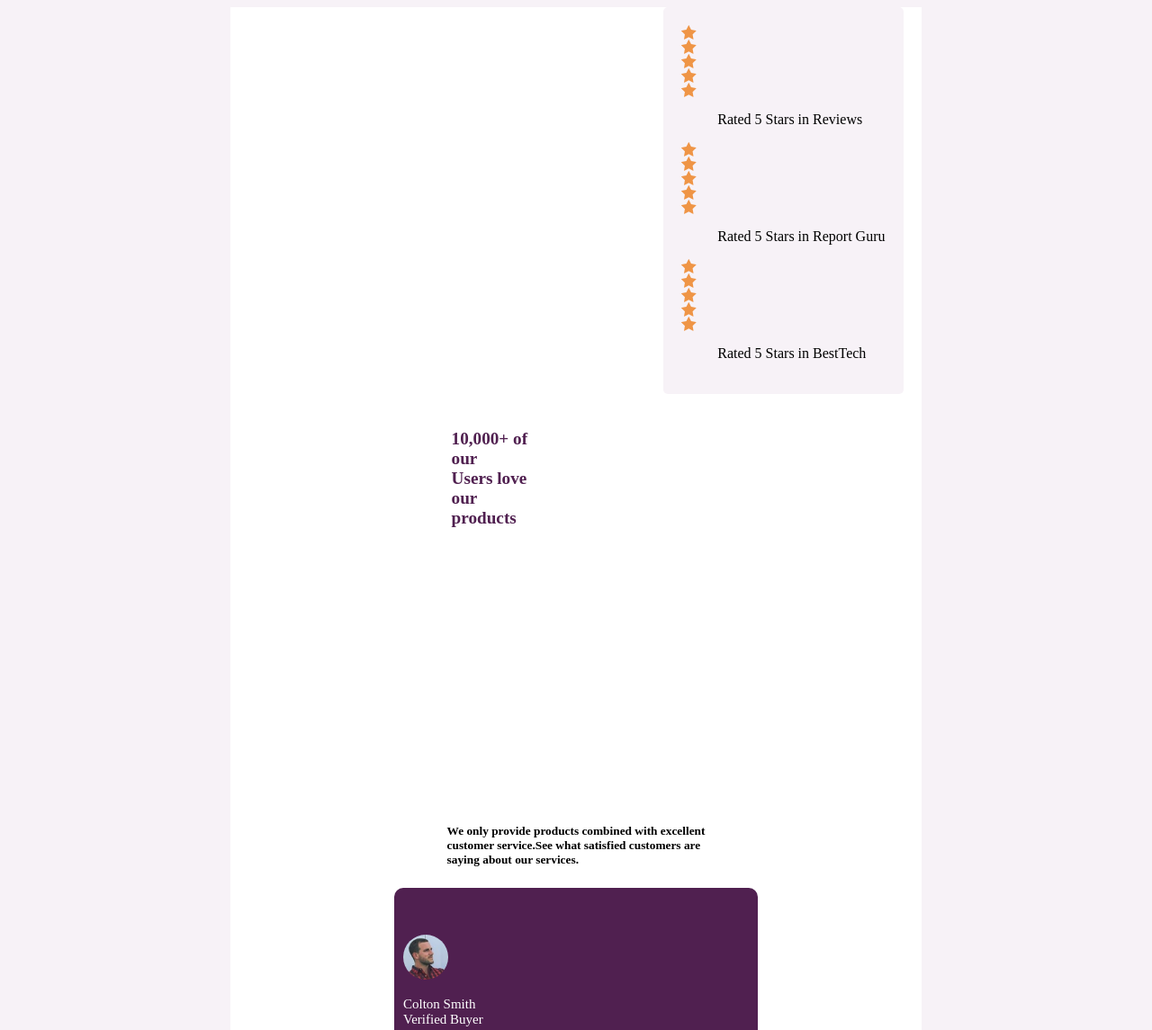
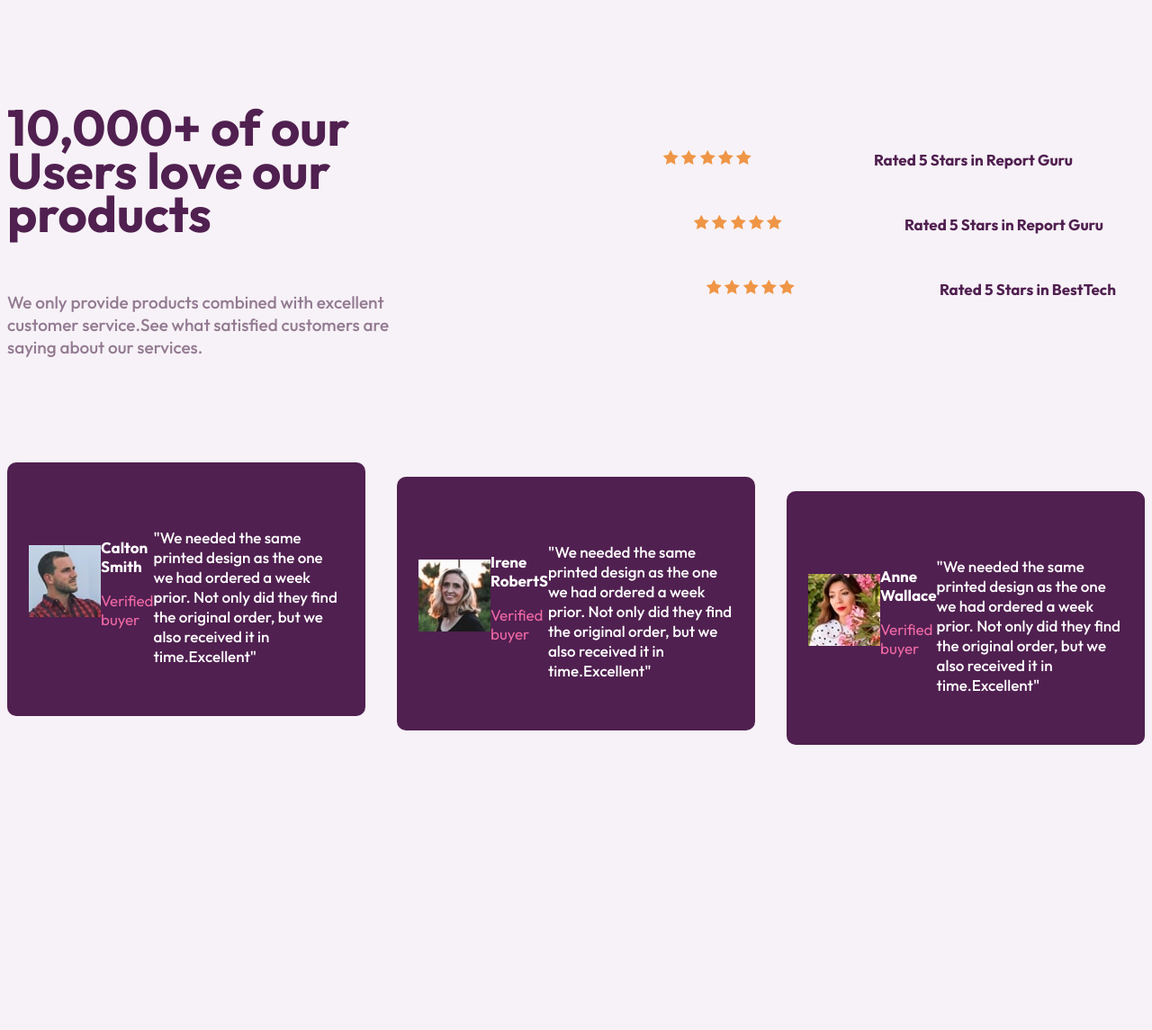
Before and after one commit to Dave530-tech/Test, a plain HTML site: page index.html in a window 1280 px wide. Shown: the top 1145 px of the page at 90% size. After the commit the page ends 836 px from the top, so only its background shows below. Drawn offline with Linux system fonts and the light colour scheme.

Commit message:
html, css

```diff
--- a/Styles.css
+++ b/Styles.css
@@ -1,297 +1,167 @@
+@import url('https://fonts.googleapis.com/css2?family=Hanken+Grotesk:ital,wght@0,100..900;1,100..900&family=Inter:ital,opsz,wght@0,14..32,100..900;1,14..32,100..900&family=League+Spartan:wght@100..900&family=Outfit:wght@100..900&display=swap');
+
 body{
     background-color: hsl(300, 24%, 96%);
+    font-family: "Outfit", serif;
 
 }
 
-.main-container{
-    position: relative;
+main-container{
     margin: auto;
-    width: 60vw;
-    display: flex;
-    align-items: center;
+    width: 90vw;
+    max-width: 1150px;
     background-color:hsl(0, 0%, 100%);
-    flex-direction: column;
     flex-wrap: wrap;
-    border: none;
-
-
 
 }
 
-.text{
+.top-side{
     display: flex;
-    display: flex;
-    flex-direction: column;
+    align-items: center;
+    justify-content: space-between;
+    margin-top: 5rem;
+}
 
-
+.text h1{
+    color:hsl(300, 43%, 22%) ;
+    font-size: 56px;
+    font-weight: 700;
+    line-height: 48px;
 
 }
 
 
+.text p {
+    font-weight: 500;
+    color: hsl(303, 10%, 53%);
+    font-size: 19px;
+    padding-top: 25px;
+    line-height: 25px;
 
-.text h1 {
-    font-weight: 700;
-    color: hsl(300, 43%, 22%) ;
-    font-size: larger;
-    font-weight: 800;
-    margin-bottom: 100%;
-    display: flex;
-    flex-direction: column;
-    padding: 10px;
-    margin-right: 60%;
-    position: inherit;
 }
 
 
-
-.text h4{
+.stars{
+    background-color: hsl(300, 24%, 96%);
+    border-radius: 10px;
     display: flex;
-    flex-direction: column;
-    padding: 5px;
-    font-size: smaller;
+    align-items: center;
+    justify-content: space-between;
+    margin: 16px 0rem;
+    padding: 0rem 2rem;
+    width: 455px;
+    height: 56px;
 
 }
 
-.items h4{
-    color:hsl(303, 10%, 53%) ;
+.stars-2{
+    background-color: hsl(300, 24%, 96%);
+    border-radius: 8px;
+    display: flex;
+    align-items: center;
+    justify-content: space-between;
+    margin: 16px 0rem;
+    padding: 0rem 2rem;
+    width: 455px;
+    height: 56px;
+    margin-left:34px;
 
 }
 
-.ratings{
+.stars-3{
     background-color: hsl(300, 24%, 96%);
-    border-radius: 5px;
-    padding: 20px;
-    margin-bottom: 16px;
-    display: block;
-    position: relative;
-    justify-content: left;
+    border-radius: 8px;
+    display: flex;
     align-items: center;
-    flex-direction: column;
-    text-align: left;
-    margin-left: 60%;
-    border: 1px;
-
-}
- .stars img{
-    text-align: right;
-    margin-right: 40%;
-    flex-direction: column-reverse;
-    display: flex;
- }
-
-.stars p{
-    margin-left: 40px;
-    flex-direction: column;
-    display: flex;
-}
-
-.cards{
-    display: flexbox;
     justify-content: space-between;
-    margin-top: auto;
-    flex-direction: column;
-    font-size: 15px;
-    position: relative;
-
+    margin: 16px 0rem;
+    padding: 0rem 2rem;
+    width: 455px;
+    height: 56px;
+    margin-left:3rem;
 
 }
 
-.fist-card{
+.stars p{
+    color: hsl(300, 43%, 22%) ;
+    font-size: 17px;
+    font-weight: 700;
+}
+
+
+.stars-2 p{
+    color: hsl(300, 43%, 22%) ;
+    font-size: 17px;
+    font-weight: 700;
+}
+
+.stars-3 p{
+    color: hsl(300, 43%, 22%) ;
+    font-size: 17px;
+    font-weight: 700;
+}
+
+.review-cards{
     display: flex;
-    flex-direction: column;
+    align-items: center;
+    justify-content: space-between;
+    margin-top: 4rem;
+}
+
+.review-card{
     background-color:hsl(300, 43%, 22%) ;
-    color: hsl(0, 0%, 100%);
-    justify-content: center;
-    padding: 10px;
-    margin-bottom: 10px;
-    width: 30vw;
-    height: 40vh;
     border-radius: 10px;
-    font-size: 15px;
-    flex-wrap: wrap;
+    width: 350px;
+    height: 234px;
+    padding: 1.5rem;
+}
+
+.avater-container{
+    display: flex;
+    align-items: center;
+    margin-bottom: 2rem;
+}
+
+
+.name{
+    color:hsl(0, 0%, 100%);
+    font-size: 17px;
+    font-weight: 700;
+}
+
+.verified-buyer-text{
+    color:hsl(333, 80%, 67%);
+    font-size: 17px;
+    font-weight: 400;
 
 }
 
- h3 .details{
-    font-size: 15px;
-    font-weight: 200;
-}
-.second-card{
-    display: flex;
-    flex-direction: column;
-    background-color:hsl(300, 43%, 22%) ;
+.review-card-text{
     color: hsl(0, 0%, 100%);
-    justify-content: center;
-    padding: 10px;
-    margin-bottom: 10px;
-    width: 30vw;
-    border-radius: 10px;
-    flex-wrap: wrap;
-
+    font-weight: 500;
+    font-size: 17px;
+    line-height: 22px;
+    padding-top: 2rem;
 }
 
-.third-card{
-        display: flex;
-        flex-direction: column;
-        background-color:hsl(300, 43%, 22%) ;
-        color: hsl(0, 0%, 100%);
-        justify-content: center;
-        padding: 10px;
-        margin-bottom: 10px;
-        width: 30vw;
-        border-radius: 10px;
-        flex-wrap: wrap;
+#review-card-2{
+    margin-top: 2rem;
 }
 
-    .fist-card img{
-        border-radius: 50%;
-        height: 50px;
-        width: 50px;
+#review-card-3{
+    margin-top: 4rem;
+}
 
+@media  screen and (max-height: 375){
+
+    .review{
+        height: 70px;
     }
 
 
-
-    .second-card img{
-        border-radius: 50%;
-        height: 50px;
-        width: 50px;
-
+    .review-cards{
+        flex-direction: column;
+        margin-top: 4rem;
+    }
 
     }
-
-    .third-card img{
-        border-radius: 50%;
-        height: 50px;
-        width: 50px;
-
-
-    }
-
-
-
-
-
-
-
-
-
-
-
-
-
-
-
-
-
-
-
-
-
-
-
-
-
-
-
-
-
-
-
-
-
-
-/*body{
-    background-color: hsl(300, 24%, 96%);
-}
-
-.main-container{
-    background-color:hsl(0, 0%, 100%);
-    display: flex;
-    width: 90vw;
-    align-items: center;
-    justify-content: space-between;
-    flex-direction: row;
-    margin: auto;
-}
-
-.text{
-    margin-bottom: 100%;
-    display: flex;
-    flex-direction: column;
-    padding: 5px;
-}
-
-.text p{
-    display: flex;
-    flex-direction: column;
-    padding: 10px;
-    font-size: larger;
-    color:hsl(300, 43%, 22%) ;
-    font-weight: 800;
-}
-
-.text h4{
-    display: flex;
-    flex-direction: column;
-    padding: 10px;
-    font-size: smaller;
-    margin-bottom: 50%;
-
-}
-
-.cards{
-    display: grid;
-    justify-content: space-between;
-    margin-top: auto;
-    text-align: justify;
-    align-items: end;
-    position: absolute;
-    flex-direction: column;
-
-
-}
-
-.fist-card{
-    display: flex;
-    flex-direction: column;
-    background-color:hsl(300, 43%, 22%) ;
-    color: hsl(0, 0%, 100%);
-    justify-content: center;
-    padding: 10px;
-    margin-bottom: 10px;
-    width: 30vw;
-    border-radius: 10px;
-
-}
-.second-card{
-    display: flex;
-    flex-direction: column;
-    background-color:hsl(300, 43%, 22%) ;
-    color: hsl(0, 0%, 100%);
-    justify-content: center;
-    padding: 10px;
-    width: 30vw;
-    border-radius: 10px;
-    margin-bottom: 10px;
-}
-
-.third-card{
-    display: flex;
-    flex-direction: column;
-    background-color:hsl(300, 43%, 22%) ;
-    color: hsl(0, 0%, 100%);
-    justify-content: center;
-    padding: 10px;
-    width: 30vw;
-    border-radius: 10px;
-
-
-}
-
-.first-card.img{
-    width: 150px;
-    height: 150px;
-    border-radius: 50%;
-    display: flex;
-}
--- a/index.html
+++ b/index.html
@@ -8,95 +8,139 @@
     <link rel="shortcut icon" href="./social-proof-section-master/images/favicon-32x32.png" type="image/x-icon">
 </head>
 <body>
-    <div class="main-container">
+    <div id="main-container">
+        <div class="top-side">
+            <div class="text">
+                <h1>10,000+ of our <br>
+                    Users love our <br>
+                    products</h1>
+
+                <p>We only provide products combined with excellent <br>
+                    customer service.See what satisfied customers are <br>
+                    saying about our services.
+                </p>
+
+            </div>
+
             <div class="ratings">
                 <div class="stars">
+                     <div class="star-img">
                        <img src="./social-proof-section-master/images/icon-star.svg">
                        <img src="./social-proof-section-master/images/icon-star.svg">
                       <img src="./social-proof-section-master/images/icon-star.svg">
                      <img src="./social-proof-section-master/images/icon-star.svg">
                      <img src="./social-proof-section-master/images/icon-star.svg">
-
-          <p>Rated 5 Stars in Reviews</p>
+                    </div>
+                    <p>Rated 5 Stars in Report Guru</p>
                 </div>
 
-        <div class="stars">
+                <div class="stars-2">
+                    <div class="star-img">
                     <img src="./social-proof-section-master/images/icon-star.svg">
                     <img src="./social-proof-section-master/images/icon-star.svg">
                     <img src="./social-proof-section-master/images/icon-star.svg">
                     <img src="./social-proof-section-master/images/icon-star.svg">
                     <img src="./social-proof-section-master/images/icon-star.svg">
-
+                </div>
                     <p>Rated 5 Stars in Report Guru</p>
                   </div>
 
-          <div class="stars">
+                  <div class="stars-3">
+                    <div class="star-img">
                     <img src="./social-proof-section-master/images/icon-star.svg">
                     <img src="./social-proof-section-master/images/icon-star.svg">
                     <img src="./social-proof-section-master/images/icon-star.svg">
                     <img src="./social-proof-section-master/images/icon-star.svg">
                     <img src="./social-proof-section-master/images/icon-star.svg">
-
+                </div>
                     <p>Rated 5 Stars in BestTech</p>
-          </div>
-    </div>
-
-        <div class="text">
-            <h1>10,000+ of our <br>
-                Users love our <br>
-                products</h1>
-
-            <h4>We only provide products combined with excellent <br>
-                customer service.See what satisfied customers are <br>
-                saying about our services.
-            </h4>
-        </div>
-        <div class="cards">
-        <div class="fist-card">
-            <div class="img">
-                <img src="./social-proof-section-master/images/image-colton.jpg"/>
-            </div>
-            <p class="fist-card-name">
-                Colton Smith <br>
-                <span>Verified Buyer</span>
-            </p>
-            <h3>"We needed the some printed design as <br>
-                the ones we had ordered a week prior.Not <br>
-                only did  they find the originated order, but <br>
-                we also received it in time.Excellent"
-            </h3>
-        </div>
-
-        <div class="second-card">
-                <img src="./social-proof-section-master/images/image-irene.jpg"/>
-
-            <p class="second-card-name">
-                Irene Roberts <br>
-                <span>Verified Buyer</span>
-            </p>
-            <h3>"Customer service is always excellent <br>
-                and very quick turn around. Completely <br>
-                delighted with the simplicity of the <br>
-                purchase and speed of delivery"
-            </h3>
-        </div>
-
-        <div class="third-card">
-            <div class="img">
-                <img src="./social-proof-section-master/images/image-anne.jpg"/>
-            </div>
-            <p class="third-card-name">
-                Anne Wallace <br>
-                <span>Verified Buyer</span>
-            </p>
-            <h3>"Put an order with this company and can <br>
-                only praise them for the veey high <br>
-                standard. Will definitely use them again <br>
-                and recommend them to everyone"
-            </h3>
             </div>
         </div>
         </div>
 
+        <div class="review-cards">
+            <div class="review-card">
+                <div class="avater-container">
+                    <div class="avatar-img-container">
+                        <img src="./social-proof-section-master/images/image-colton.jpg">
+                    </div>
+                    <div class="avatar-text-container">
+                        <p class="name">Calton Smith</p>
+                        <p class="verified-buyer-text">Verified buyer</p>
+
+                    </div>
+                    <p class="review-card-text">
+                        "We  needed the same printed design as the one we had
+                        ordered  a week prior. Not only did they find the
+                        original order, but we also received it in time.Excellent"
+                     </p>
+
+
+                </div>
+            </div>
+
+            <div id="review-card-2"   class="review-card">
+                <div class="avater-container">
+                    <div class="avatar-img-container">
+                        <img src="./social-proof-section-master/images/image-irene.jpg">
+                    </div>
+                    <div class="avatar-text-container">
+                        <p class="name">Irene RobertS</p>
+                        <p class="verified-buyer-text">Verified buyer</p>
+
+                    </div>
+                    <p class="review-card-text">
+                        "We  needed the same printed design as the one we had
+                        ordered  a week prior. Not only did they find the
+                        original order, but we also received it in time.Excellent"
+                     </p>
+
+
+                </div>
+            </div>
+
+            <div id="review-card-3" class="review-card">
+                <div class="avater-container">
+                    <div class="avatar-img-container">
+                        <img src="./social-proof-section-master/images/image-anne.jpg">
+                    </div>
+                    <div class="avatar-text-container">
+                        <p class="name">Anne Wallace</p>
+                        <p class="verified-buyer-text">Verified buyer</p>
+
+                    </div>
+                    <p class="review-card-text">
+                        "We  needed the same printed design as the one we had
+                        ordered  a week prior. Not only did they find the
+                        original order, but we also received it in time.Excellent"
+                     </p>
+
+
+                </div>
+            </div>
+
+
+
+
+        </div>
+
+
+
+
+
+
+
+
+
+
+        </div>
+
+
+
+
+
+
+
+
 </body>
 </html>
```
Lines whose indentation alone changed are shown as unchanged.
